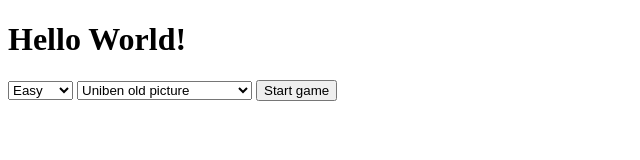
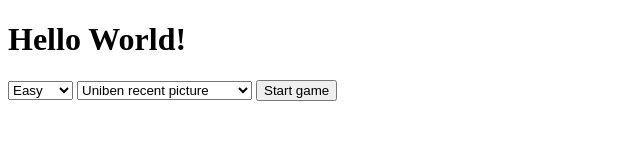
Before and after one commit to m13ha/Project-Explorer, a website built with Parcel: page index.html in a window 1280 px wide. Shown: the full height of the page, 0-640 px from the left. Built offline with nearby package versions, Linux system fonts and the light colour scheme.

Commit message:
Fix minor issues on html file

```diff
--- a/index.html
+++ b/index.html
@@ -111,9 +111,9 @@
         <option value="normal">Normal</option>
         <option value="hard">Hard</option>
       </select>
-      <select name="puzzle-image-id">
-        <option value="0" selected>Uniben old picture</option>
-        <option value="1">Uniben recent picture</option>
+      <select name="puzzle-image-id" id="puzzle-image-id">
+        <option value="0" selected>Uniben recent picture</option>
+        <option value="1">Uniben old picture</option>
         <option value="2">Sam Ogbemudia Stadium</option>
       </select>
       <button type="submit">Start game</button>
```
